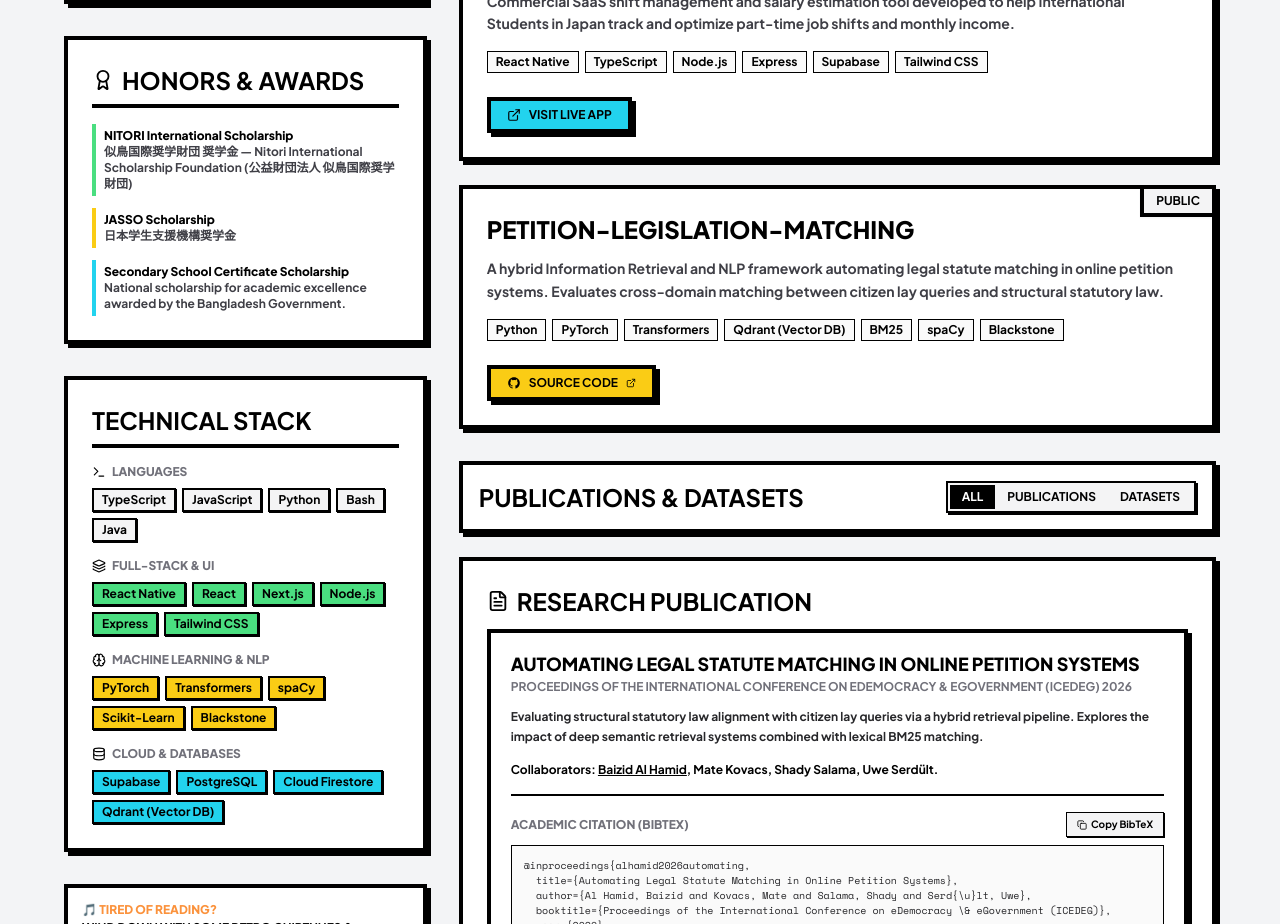
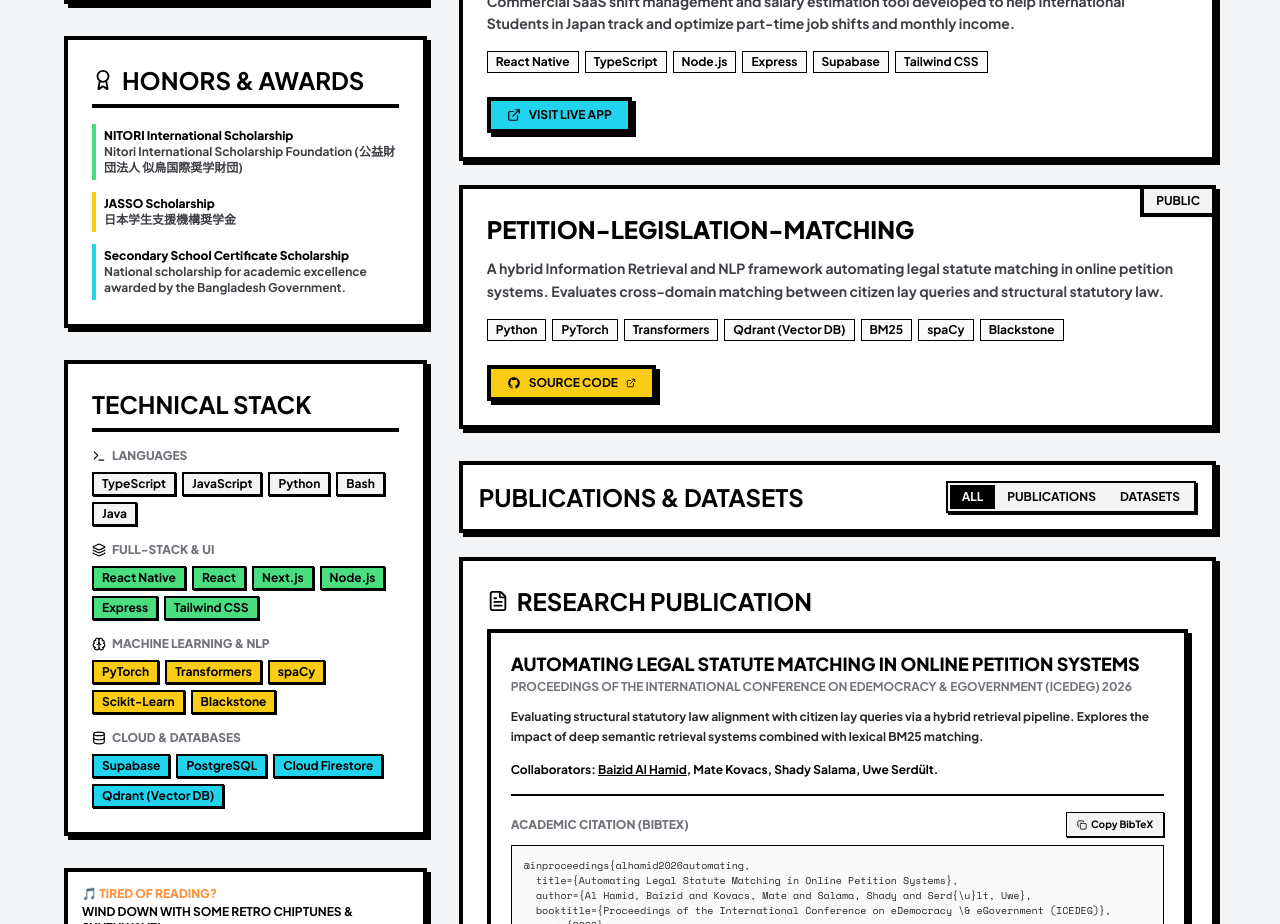
Before and after one commit to BAIZ1D/BAIZ1D.github.io, a React (Vite) app: page / in a window 1280 px wide. Shown: the part 1360-2284 px from the top of the page. Built offline with nearby package versions, Linux system fonts and the light colour scheme.

Commit message:
style(awards): remove repetitive name from Nitori Scholarship

```diff
--- a/src/App.tsx
+++ b/src/App.tsx
@@ -383,7 +383,7 @@ function App() {
       <div className="flex flex-col gap-3 font-semibold text-xs text-zinc-700">
         <div className="border-l-4 border-neoGreen pl-2 py-1">
           <span className="font-extrabold text-black">NITORI International Scholarship</span><br/>
-          似鳥国際奨学財団 奨学金 — Nitori International Scholarship Foundation (公益財団法人 似鳥国際奨学財団)
+          Nitori International Scholarship Foundation (公益財団法人 似鳥国際奨学財団)
         </div>
         <div className="border-l-4 border-neoYellow pl-2 py-1">
           <span className="font-extrabold text-black">JASSO Scholarship</span><br/>
```
